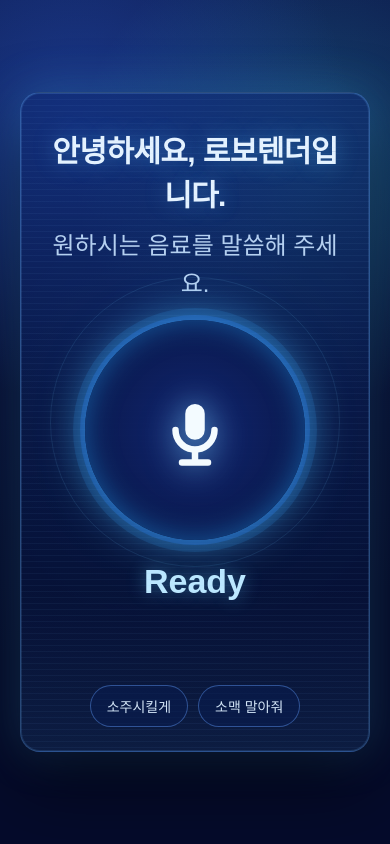
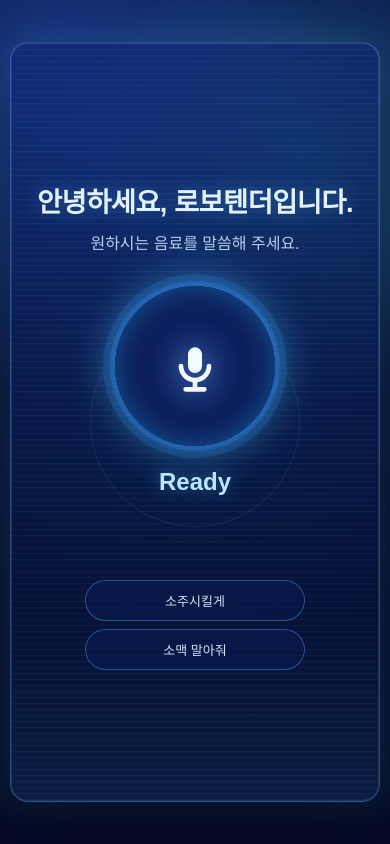
Before and after one commit to RobotTender/bartender-robot, a Django app: page /order/ in a window 390 px wide. Run offline with Django 5.2, Linux system fonts and the light colour scheme.

Commit message:
반응형 적용

```diff
--- a/llm/web/templates/web/order.html
+++ b/llm/web/templates/web/order.html
@@ -15,6 +15,8 @@
       --line: rgba(108, 181, 255, 0.35);
       --chip-bg: rgba(8, 28, 81, 0.55);
       --chip-border: rgba(100, 160, 255, 0.45);
+      --panel-max-width: 740px;
+      --panel-max-height: 760px;
     }
 
     * {
@@ -28,7 +30,7 @@
       color: var(--text);
       display: grid;
       place-items: center;
-      padding: 20px;
+      padding: clamp(12px, 3vw, 20px);
       background:
         radial-gradient(circle at 20% 15%, rgba(54, 116, 255, 0.38), transparent 35%),
         radial-gradient(circle at 80% 20%, rgba(65, 229, 255, 0.26), transparent 32%),
@@ -36,12 +38,21 @@
     }
 
     .panel {
-      width: min(740px, 100%);
+      width: min(
+        var(--panel-max-width),
+        calc(100vw - 24px),
+        calc((100vh - 24px) * 0.9737)
+      );
+      min-height: min(var(--panel-max-height), calc(100vh - 24px));
+      aspect-ratio: 740 / 760;
       border-radius: 20px;
-      padding: 28px 22px 24px;
+      padding: clamp(18px, 3.6vw, 28px) clamp(16px, 3vw, 22px) clamp(18px, 3.2vw, 24px);
       text-align: center;
       position: relative;
       overflow: hidden;
+      display: flex;
+      flex-direction: column;
+      justify-content: center;
       background:
         linear-gradient(rgba(14, 42, 115, 0.58), rgba(5, 14, 45, 0.8)),
         radial-gradient(circle at center, rgba(53, 180, 255, 0.12), transparent 60%);
@@ -70,7 +81,7 @@
 
     h1 {
       margin: 6px 0 12px;
-      font-size: clamp(30px, 5vw, 46px);
+      font-size: clamp(28px, 5vw, 46px);
       letter-spacing: -0.02em;
       text-shadow: 0 0 22px rgba(88, 189, 255, 0.45);
     }
@@ -78,7 +89,8 @@
     .subtitle {
       margin: 0 auto 18px;
       width: min(540px, 100%);
-      font-size: 24px;
+      max-width: 100%;
+      font-size: clamp(16px, 3vw, 24px);
       color: var(--muted);
       line-height: 1.55;
     }
@@ -90,8 +102,8 @@
     }
 
     #mic-btn {
-      width: 220px;
-      height: 220px;
+      width: clamp(160px, 29vw, 220px);
+      height: clamp(160px, 29vw, 220px);
       border-radius: 50%;
       border: 0;
       cursor: pointer;
@@ -121,8 +133,8 @@
     }
 
     #mic-btn svg {
-      width: 78px;
-      height: 78px;
+      width: clamp(56px, 10vw, 78px);
+      height: clamp(56px, 10vw, 78px);
       filter: drop-shadow(0 0 16px rgba(130, 220, 255, 0.7));
     }
 
@@ -138,8 +150,8 @@
     .wave {
       position: absolute;
       inset: 50% auto auto 50%;
-      width: 290px;
-      height: 290px;
+      width: clamp(210px, 38vw, 290px);
+      height: clamp(210px, 38vw, 290px);
       border-radius: 50%;
       transform: translate(-50%, -50%);
       border: 1px solid rgba(118, 210, 255, 0.35);
@@ -154,7 +166,7 @@
 
     .status {
       margin: 22px 0 8px;
-      font-size: 34px;
+      font-size: clamp(24px, 4.6vw, 34px);
       font-weight: 700;
       color: #bde8ff;
       text-shadow: 0 0 18px rgba(99, 206, 255, 0.48);
@@ -164,9 +176,11 @@
       min-height: 28px;
       margin: 0;
       color: #d8ebff;
-      font-size: 17px;
+      font-size: clamp(15px, 2.2vw, 17px);
       opacity: 0.95;
       white-space: pre-line;
+      line-height: 1.6;
+      word-break: keep-all;
     }
 
     .chips {
@@ -181,11 +195,13 @@
       border: 1px solid var(--chip-border);
       background: var(--chip-bg);
       color: #dceeff;
-      font-size: 14px;
+      font-size: clamp(13px, 2vw, 15px);
       padding: 10px 16px;
       border-radius: 999px;
       cursor: pointer;
       transition: 0.2s ease;
+      max-width: 100%;
+      overflow-wrap: anywhere;
     }
 
     .chip:hover {
@@ -199,11 +215,12 @@
       border: 1px solid var(--chip-border);
       background: var(--chip-bg);
       color: #dceeff;
-      font-size: 14px;
+      font-size: clamp(13px, 2vw, 15px);
       padding: 10px 16px;
       border-radius: 999px;
       opacity: 0.95;
       cursor: default;
+      max-width: 100%;
     }
 
     .result {
@@ -259,6 +276,59 @@
       100% {
         transform: translate(-50%, -50%) scale(1.18);
         opacity: 0;
+      }
+    }
+
+    @media (max-width: 640px) {
+      .panel {
+        width: min(
+          var(--panel-max-width),
+          calc(100vw - 20px),
+          calc((100vh - 20px) * 0.9737)
+        );
+        min-height: min(var(--panel-max-height), calc(100vh - 20px));
+        border-radius: 18px;
+      }
+
+      .chips {
+        gap: 8px;
+      }
+
+      .chip,
+      .sample-text {
+        padding: 10px 14px;
+      }
+    }
+
+    @media (max-width: 420px) {
+      body {
+        padding: 10px;
+      }
+
+      .panel {
+        width: min(
+          var(--panel-max-width),
+          calc(100vw - 20px),
+          calc((100vh - 20px) * 0.9737)
+        );
+      }
+
+      h1 {
+        font-size: clamp(24px, 7vw, 30px);
+      }
+
+      .subtitle {
+        margin-bottom: 14px;
+      }
+
+      .chips {
+        flex-direction: column;
+        align-items: center;
+      }
+
+      .chip,
+      .sample-text {
+        width: min(220px, 100%);
       }
     }
   </style>
```
Also changed, not shown: llm/web/templates/web/home.html (+55 -5 lines).
